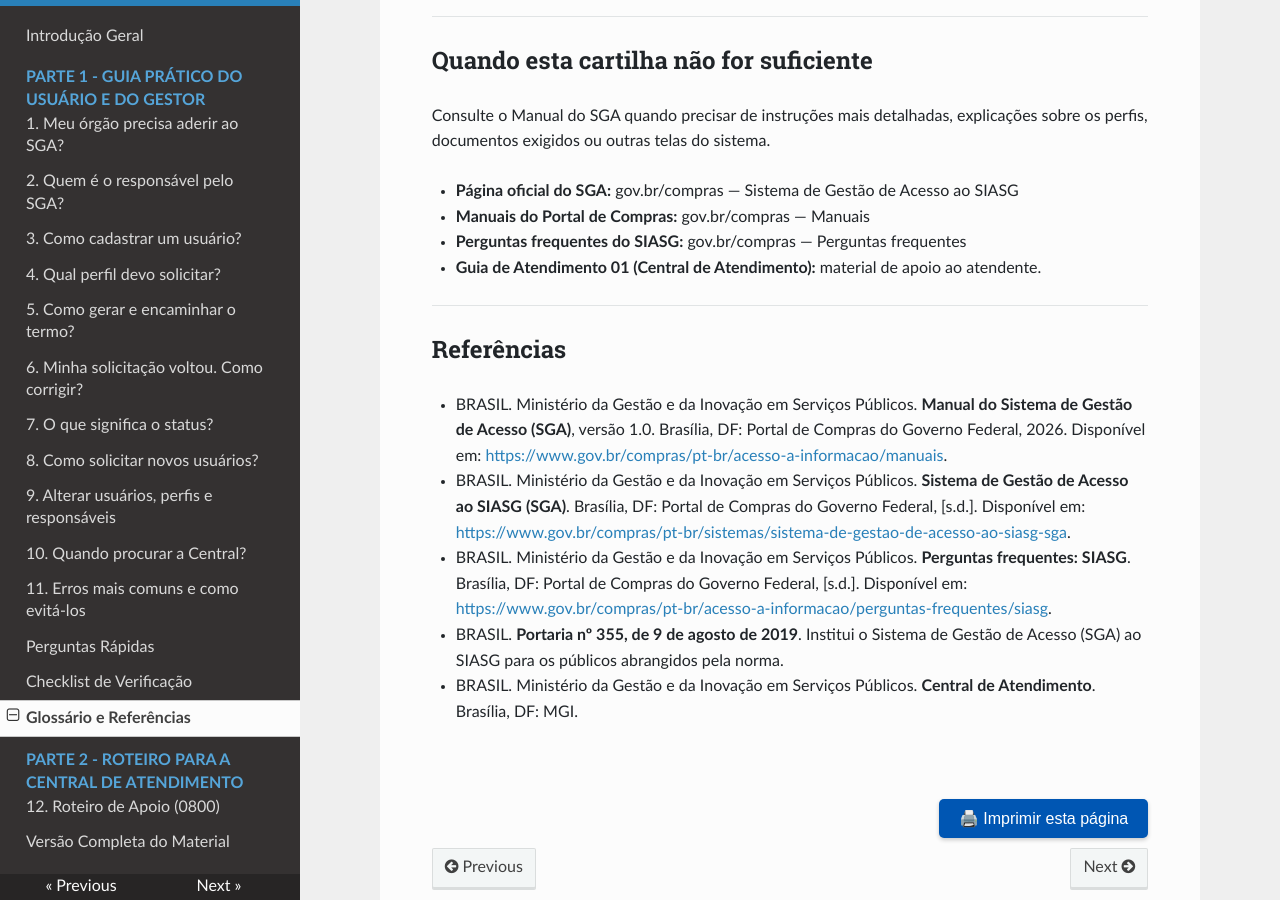
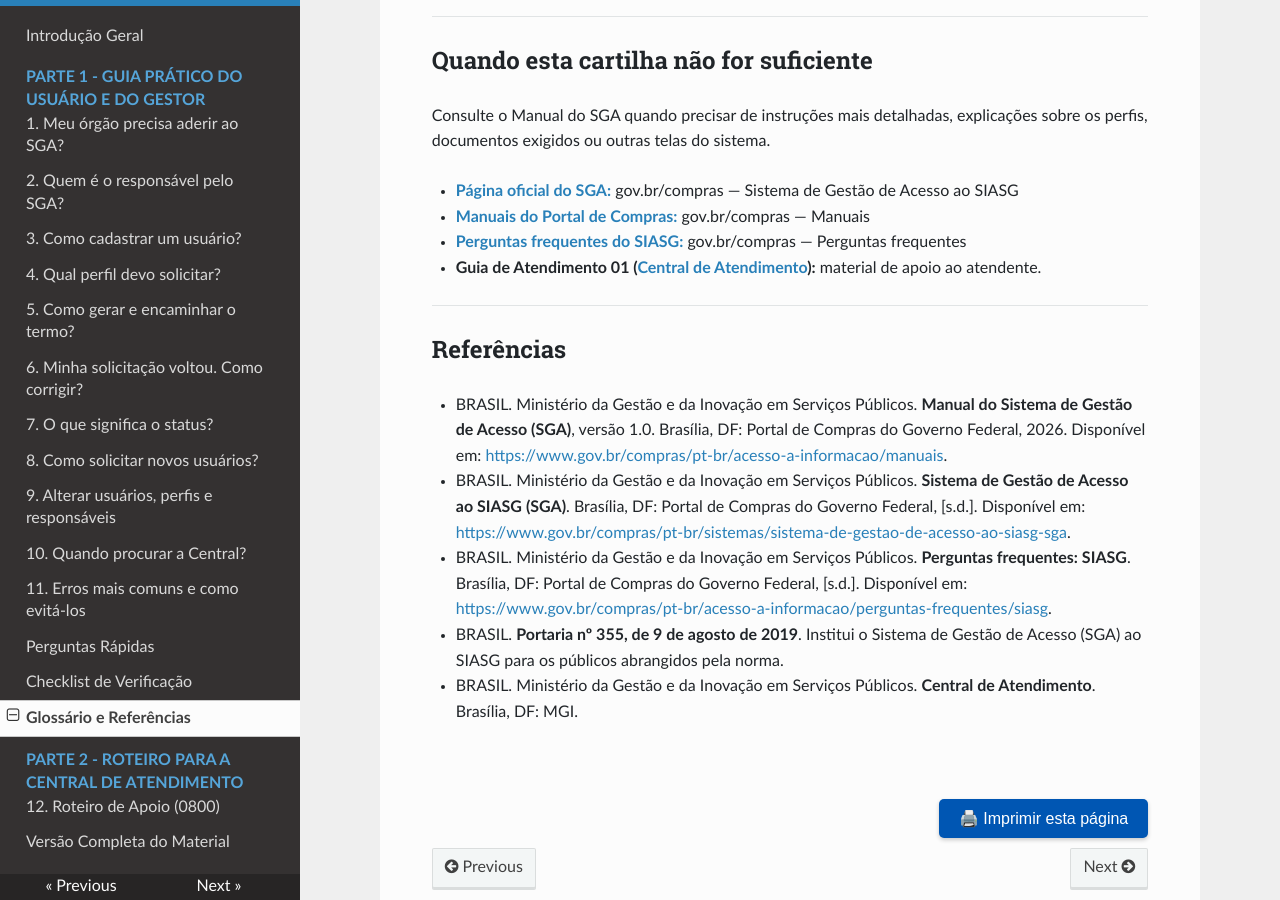
Before and after one commit to emilix10-bit/cartilha-boas-praticas-01-SGA, an MkDocs documentation site: the page built from docs/14-glossario-e-referencias.md, in a window 1280 px wide and 900 px high, scrolled down 839 px. Built offline with MkDocs 1.6.1, drawn with Linux system fonts in a browser that asks for light colours; nearby versions of some CDN libraries; part of the change alters nothing that is shown.

Commit message:
Update links in glossary and references section

```diff
--- a/docs/14-glossario-e-referencias.md
+++ b/docs/14-glossario-e-referencias.md
@@ -31,10 +31,11 @@
 
 Consulte o Manual do SGA quando precisar de instruções mais detalhadas, explicações sobre os perfis, documentos exigidos ou outras telas do sistema.
 
-- **Página oficial do SGA:** gov.br/compras — Sistema de Gestão de Acesso ao SIASG
-- **Manuais do Portal de Compras:** gov.br/compras — Manuais
-- **Perguntas frequentes do SIASG:** gov.br/compras — Perguntas frequentes
-- **Guia de Atendimento 01 (Central de Atendimento):** material de apoio ao atendente.
+- [**Página oficial do SGA:**](https://www.gov.br/compras/pt-br/sistemas/conheca-o-compras/sistema-de-gestao-de-acesso-ao-siasg-sga) gov.br/compras — Sistema de Gestão de Acesso ao SIASG
+- [**Manuais do Portal de Compras:**](https://www.gov.br/compras/pt-br/acesso-a-informacao/manuais) gov.br/compras — Manuais
+- [**Perguntas frequentes do SIASG:**](https://www.gov.br/compras/pt-br/acesso-a-informacao/perguntas-frequentes/siasg) gov.br/compras — Perguntas frequentes
+- **Guia de Atendimento 01 ([Central de Atendimento](https://www.gov.br/gestao/pt-br/assuntos/gestaoeinovacao/central-de-atendimento)):** material de apoio ao atendente.
+
 
 ---
 
```
